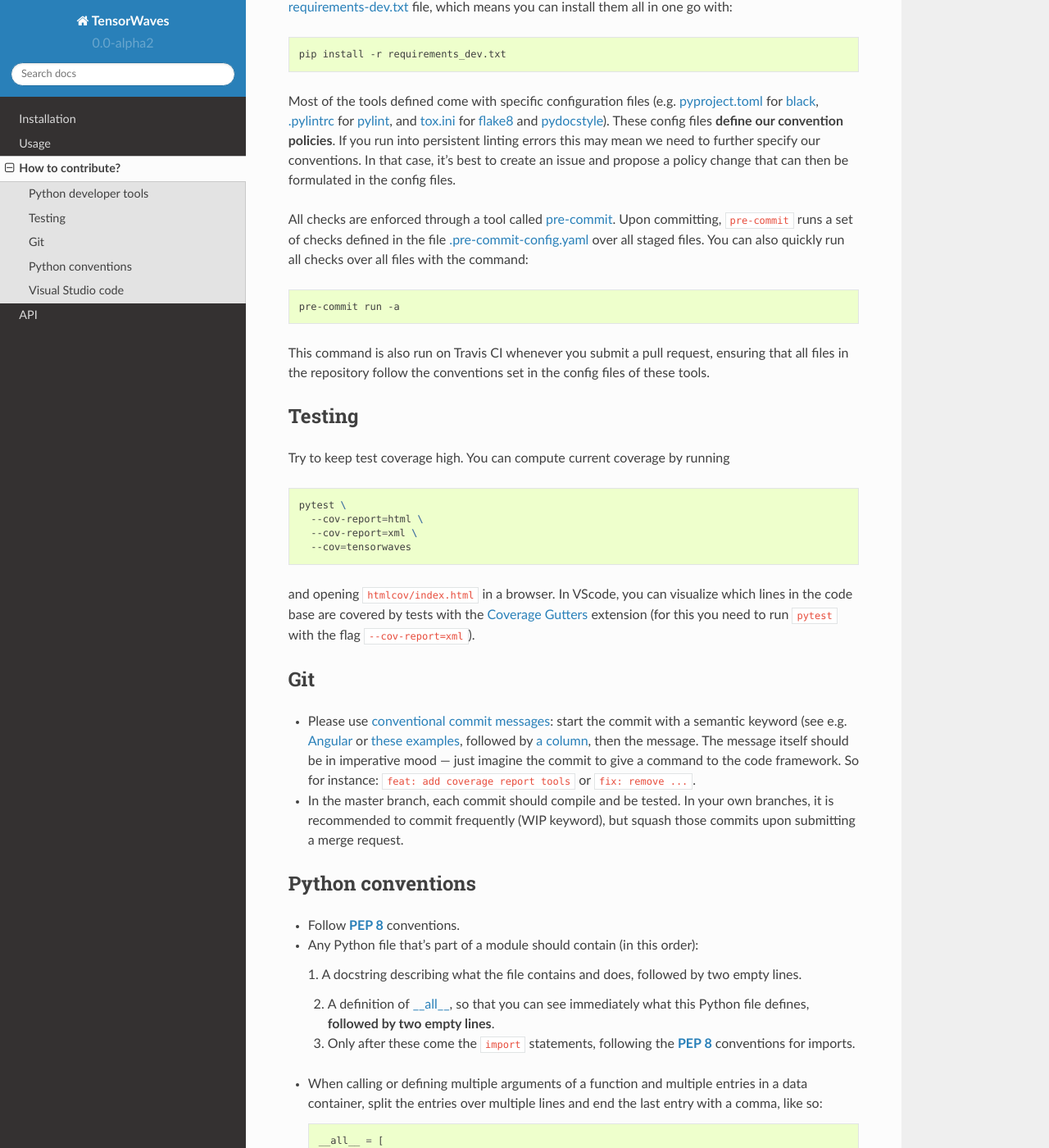
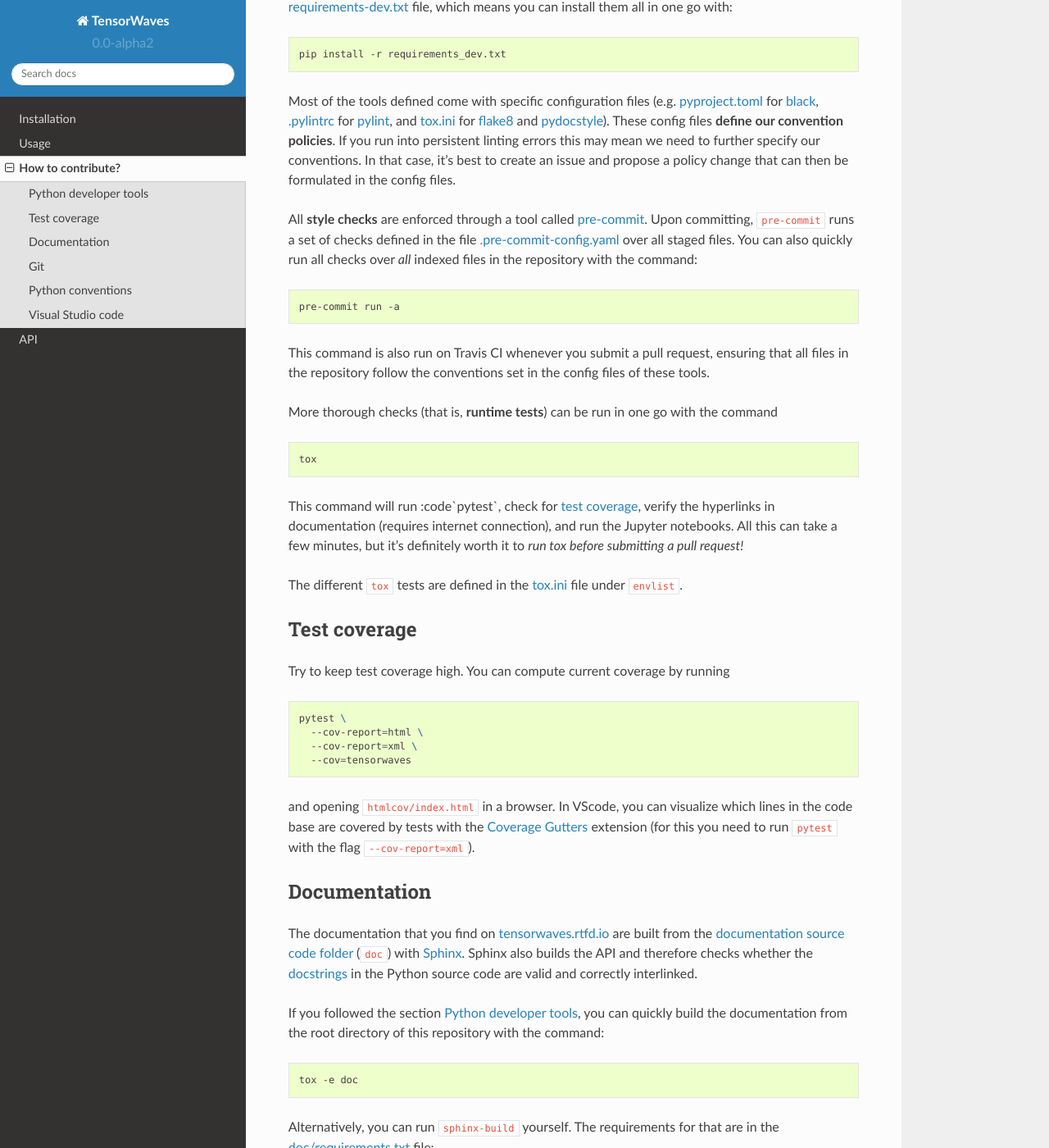
Before and after one commit to ComPWA/tensorwaves, a Sphinx documentation site: the page built from doc/contribute.rst, in a window 1280 px wide and 1400 px high, scrolled down 243 px. Shown: the whole window at 82% size. Built offline with Sphinx 7.4.7 and the Read the Docs theme 2.0.0, drawn with Linux system fonts in a browser that asks for light colours; pages that are not in the unit, such as notebooks, are missing from menus; the version number is read from the project's files by our own code; some of the changed text lies outside the part shown.

Commit message:
ci!: set up tox test environments (#93)
* ci: auto-update pre-commit hooks
* docs: describe usage of tox
* docs: add Prettier badge
* docs: write section about building documentation

```diff
--- a/doc/contribute.rst
+++ b/doc/contribute.rst
@@ -20,19 +20,19 @@
 <https://black.readthedocs.io/>`_, `.pylintrc
 <https://github.com/ComPWA/tensorwaves/blob/master/.pylintrc>`_ for `pylint
 <http://pylint.pycqa.org/en/latest/>`_, and `tox.ini
-<https://github.com/ComPWA/tensorwaves/blob/master/tox.ini>`_ for `flake8
+<https://github.com/ComPWA/tensorwaves/blob/master/tox.ini>`__ for `flake8
 <https://flake8.pycqa.org/>`_ and `pydocstyle <http://www.pydocstyle.org/>`_).
 These config files **define our convention policies**. If you run into
 persistent linting errors this may mean we need to further specify our
 conventions. In that case, it's best to create an issue and propose a policy
 change that can then be formulated in the config files.
 
-All checks are enforced through a tool called `pre-commit
+All **style checks** are enforced through a tool called `pre-commit
 <https://pre-commit.com/>`_. Upon committing, :code:`pre-commit` runs a set of
 checks defined in the file `.pre-commit-config.yaml
 <https://github.com/ComPWA/tensorwaves/blob/master/.pre-commit-config.yaml>`_
-over all staged files. You can also quickly run all checks over all files with
-the command:
+over all staged files. You can also quickly run all checks over *all* indexed
+files in the repository with the command:
 
 .. code-block:: shell
 
@@ -42,9 +42,26 @@
 ensuring that all files in the repository follow the conventions set in the
 config files of these tools.
 
+More thorough checks (that is, **runtime tests**) can be run in one go with the
+command
 
-Testing
--------
+.. code-block:: shell
+
+  tox
+
+This command will run :code`pytest`, check for :ref:`test coverage
+<contribute:Test coverage>`, verify the hyperlinks in documentation (requires
+internet connection), and run the Jupyter notebooks. All this can take a few
+minutes, but it's definitely worth it to *run tox before submitting a pull
+request!*
+
+The different :code:`tox` tests are defined in the `tox.ini
+<https://github.com/ComPWA/tensorwaves/blob/master/tox.ini>`__ file under
+:code:`envlist`.
+
+
+Test coverage
+-------------
 
 Try to keep test coverage high. You can compute current coverage by running
 
@@ -61,6 +78,46 @@
 <https://marketplace.visualstudio.com/items?itemName=ryanluker.vscode-coverage-gutters>`_
 extension (for this you need to run :code:`pytest` with the flag
 :code:`--cov-report=xml`).
+
+
+Documentation
+-------------
+
+The documentation that you find on `tensorwaves.rtfd.io
+<http://tensorwaves.rtfd.io>`_ are built from the `documentation source code
+folder <https://github.com/ComPWA/tensorwaves/tree/master/doc>`_ (:file:`doc`)
+with `Sphinx <https://www.sphinx-doc.org>`_. Sphinx also builds the API and
+therefore checks whether the `docstrings
+<https://www.python.org/dev/peps/pep-0257/>`_ in the Python source code are
+valid and correctly interlinked.
+
+If you followed the section :ref:`contribute:Python developer tools`, you can
+quickly build the documentation from the root directory of this repository with
+the command:
+
+.. code-block:: shell
+
+  tox -e doc
+
+Alternatively, you can run :code:`sphinx-build` yourself. The requirements for
+that are in the `doc/requirements.txt
+<https://github.com/ComPWA/tensorwaves/blob/master/doc/requirements.txt>`_ file:
+
+.. code-block:: shell
+
+  cd doc
+  pip install -r requirements.txt
+  make html
+
+If you want to render the output of the `Jupyter notebook examples
+<https://github.com/ComPWA/tensorwaves/tree/master/examples>`_, set the
+:code:`NBSPHINX_EXECUTE` environment variable first:
+
+.. code-block:: shell
+
+  NBSPHINX_EXECUTE= make html
+
+Note that the notebooks are also run if you run :code:`tox`.
 
 
 Git
@@ -100,8 +157,8 @@
      :pep:`8` conventions for imports.
 
 * When calling or defining multiple arguments of a function and multiple
-  entries in a data container, split the entries over multiple lines and end the
-  last entry with a comma, like so:
+  entries in a data container, split the entries over multiple lines and end
+  the last entry with a comma, like so:
 
   .. code-block:: python
 
--- a/doc/requirements.txt
+++ b/doc/requirements.txt
@@ -4,8 +4,8 @@
 matplotlib>=3
 nbsphinx==0.5.1
 pandas>=1
+sphinx>=2.4.4,<3.1
 sphinx-autodoc-typehints>=1.10.3
 sphinx-copybutton
-sphinx>=2.4.4,<3.1
 sphinx_rtd_theme
 sphobjinv>=2.0.1
--- a/requirements-dev.txt
+++ b/requirements-dev.txt
@@ -1,11 +1,11 @@
 -r doc/requirements.txt
 -r tests/requirements.txt
 black>=19.10b0
+flake8>=3.7 # for per-file-ignores
 flake8-blind-except
 flake8-builtins
 flake8-import-order
 flake8-rst-docstrings
-flake8>=3.7 # for per-file-ignores
 mypy>=0.770
 pep8-naming
 pre-commit>=2.2.0
```
Also changed, not shown: README.md (+2 -1 lines), doc/index.rst (+8 -4 lines), .pre-commit-config.yaml, 3 other files.
